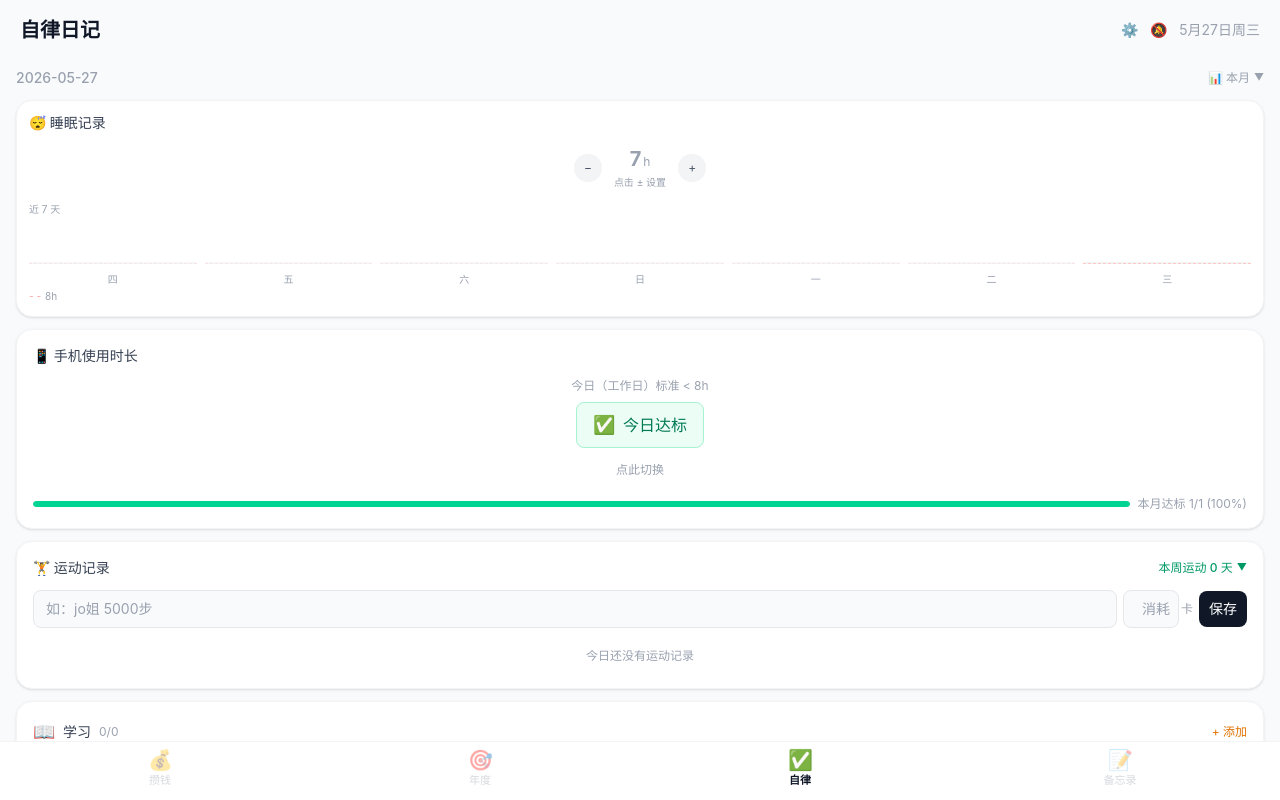
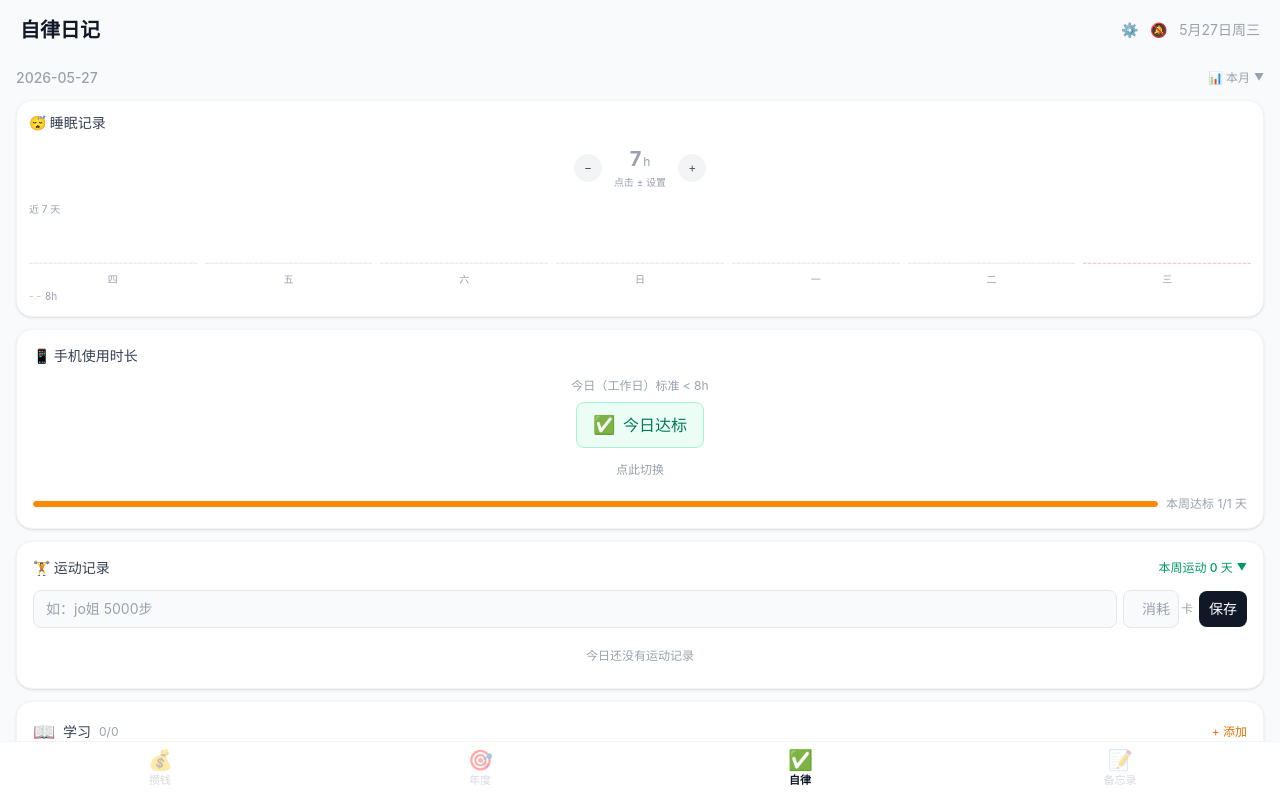
Before and after one commit to Lynn319425/discipline-diary, a React (Vite) app: page / in a window 1280 px wide. Both pictures are taken after a click on the button "✅ 达标". Built offline with nearby package versions, Linux system fonts and the light colour scheme.

Commit message:
feat: 手机使用时长改为本周达标天数

```diff
--- a/src/App.tsx
+++ b/src/App.tsx
@@ -1265,11 +1265,16 @@ function PhoneUsageSection({
   const label = workday ? '工作日' : '非工作日';
   const todayRecord = phoneUsageRecords.find(r => r.date === todayStr);
 
-  // 本月达标率
-  const monthPrefix = todayStr.slice(0, 7);
-  const monthRecords = phoneUsageRecords.filter(r => r.date.startsWith(monthPrefix));
-  const monthCompliant = monthRecords.filter(r => r.compliant).length;
-  const monthRate = monthRecords.length > 0 ? Math.round((monthCompliant / monthRecords.length) * 100) : 0;
+  // 本周达标天数
+  const weekStart = getWeekStart(new Date());
+  const weekEnd = new Date(weekStart);
+  weekEnd.setDate(weekStart.getDate() + 7);
+  const weekRecords = phoneUsageRecords.filter(r => {
+    const d = new Date(r.date);
+    return d >= weekStart && d < weekEnd;
+  });
+  const weekCompliant = weekRecords.filter(r => r.compliant).length;
+  const weekTotal = weekRecords.length;
 
   return (
     <div className="bg-white rounded-2xl shadow-sm border border-gray-100 p-4 space-y-3">
@@ -1313,13 +1318,13 @@ function PhoneUsageSection({
         )}
       </div>
 
-      {monthRecords.length > 0 && (
+      {weekRecords.length > 0 && (
         <div className="flex items-center gap-2 pt-1">
           <div className="flex-1 h-1.5 bg-gray-100 rounded-full overflow-hidden">
-            <div className={`h-full rounded-full ${monthRate >= 80 ? 'bg-emerald-400' : monthRate >= 50 ? 'bg-amber-400' : 'bg-orange-400'}`}
-              style={{ width: `${monthRate}%` }} />
-          </div>
-          <span className="text-xs text-gray-400 shrink-0">本月达标 {monthCompliant}/{monthRecords.length} ({monthRate}%)</span>
+            <div className={`h-full rounded-full ${weekCompliant >= 5 ? 'bg-emerald-400' : weekCompliant >= 3 ? 'bg-amber-400' : 'bg-orange-400'}`}
+              style={{ width: `${weekTotal > 0 ? (weekCompliant / weekTotal) * 100 : 0}%` }} />
+          </div>
+          <span className="text-xs text-gray-400 shrink-0">本周达标 {weekCompliant}/{weekTotal} 天</span>
         </div>
       )}
     </div>
```
